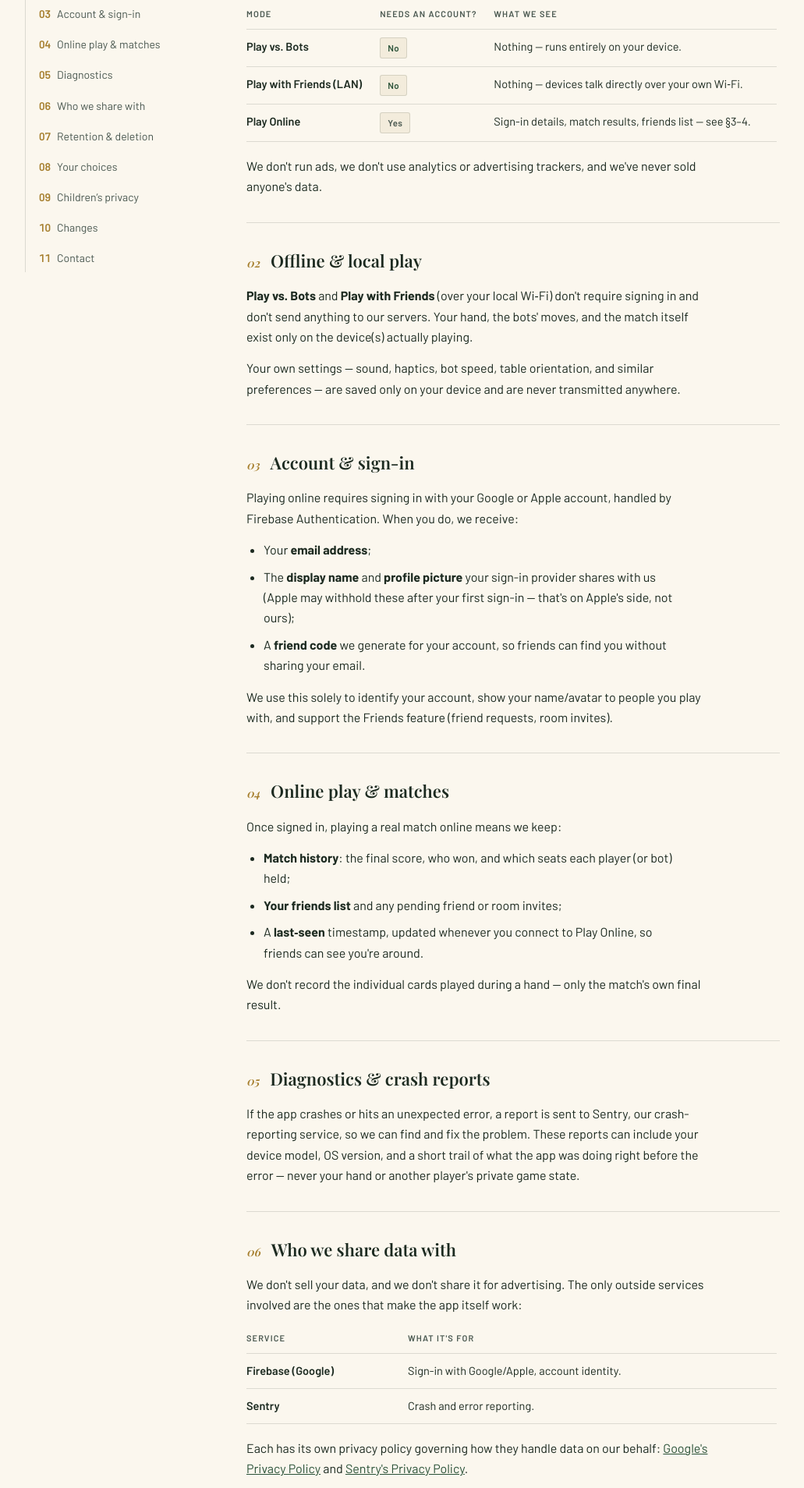
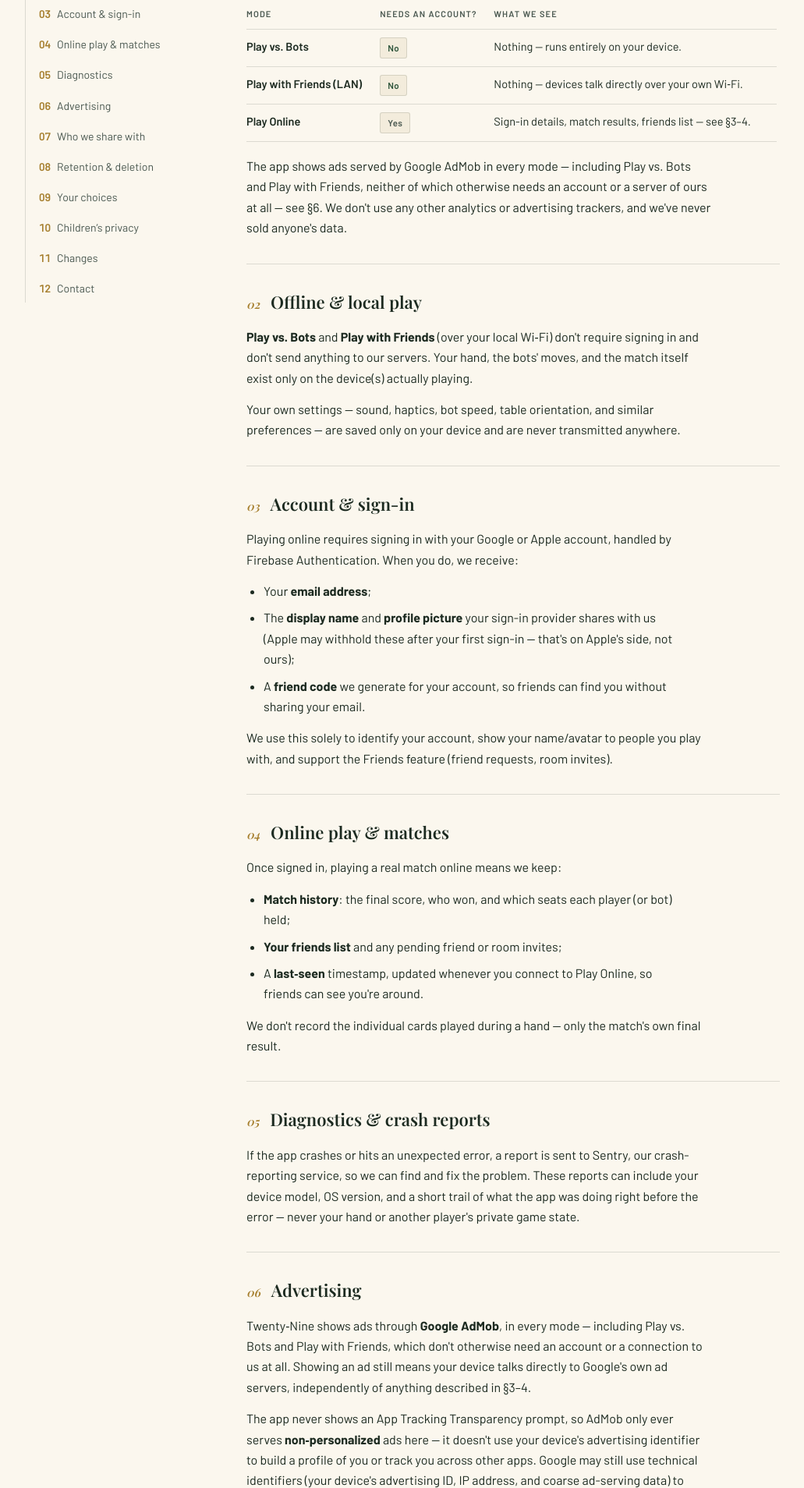
Before and after one commit to mhshuvro/twenty-nine-privacy, a plain HTML site: page index.html in a window 1280 px wide. Shown: the part 611-2519 px from the top of the page at 78% size, without its empty margins (124-1155 px from the left). Drawn offline with nearby package versions, Linux system fonts and the light colour scheme; a web font is replaced by a local one.

Commit message:
Disclose AdMob ads, in every mode, not just Play Online
The page previously stated outright "We don't run ads, we don't use
analytics or advertising trackers" — no longer true: apps/mobile added
Google AdMob (a top banner on nearly every screen, an ad band on the
live game table, an interstitial after quitting a match) this same
week. Worse than a stale headline claim: ads show in Play vs. Bots and
Play with Friends too, both of which this page's own "At a glance"
table claimed ran "entirely on your device" with no network contact at
all — that's no longer accurate either, regardless of sign-in status.

- New §6 "Advertising" — AdMob, in every mode, non-personalized only
  (no App Tracking Transparency prompt is ever shown), what Google
  itself may still see (advertising ID, IP, coarse ad-serving data)
  to actually serve/measure/fraud-check an ad.
- §1's closing claim and §7 (was §6)'s "who we share with" table
  and intro both corrected to match; Google AdMob added as its own
  row there.
- §7's Firebase row also now mentions Remote Config (the test/real ad
  toggle added this same week), not just sign-in.
- Every subsequent section renumbered (7→12), both TOC copies and
  every cross-section §N reference updated to match.

Verified: 12 open/close section tags, ids in the same order as their
numbers, every §N reference resolves to where it now actually points.

```diff
--- a/index.html
+++ b/index.html
@@ -339,12 +339,13 @@
       <li><a href="#account"><span class="num">03</span>Account &amp; sign-in</a></li>
       <li><a href="#online-play"><span class="num">04</span>Online play &amp; matches</a></li>
       <li><a href="#diagnostics"><span class="num">05</span>Diagnostics &amp; crash reports</a></li>
-      <li><a href="#sharing"><span class="num">06</span>Who we share data with</a></li>
-      <li><a href="#retention"><span class="num">07</span>Retention &amp; deletion</a></li>
-      <li><a href="#choices"><span class="num">08</span>Your choices</a></li>
-      <li><a href="#children"><span class="num">09</span>Children&#8217;s privacy</a></li>
-      <li><a href="#changes"><span class="num">10</span>Changes to this policy</a></li>
-      <li><a href="#contact"><span class="num">11</span>Contact</a></li>
+      <li><a href="#advertising"><span class="num">06</span>Advertising</a></li>
+      <li><a href="#sharing"><span class="num">07</span>Who we share data with</a></li>
+      <li><a href="#retention"><span class="num">08</span>Retention &amp; deletion</a></li>
+      <li><a href="#choices"><span class="num">09</span>Your choices</a></li>
+      <li><a href="#children"><span class="num">10</span>Children&#8217;s privacy</a></li>
+      <li><a href="#changes"><span class="num">11</span>Changes to this policy</a></li>
+      <li><a href="#contact"><span class="num">12</span>Contact</a></li>
     </ol>
   </details>
 
@@ -356,12 +357,13 @@
       <li><a href="#account"><span class="num">03</span>Account &amp; sign-in</a></li>
       <li><a href="#online-play"><span class="num">04</span>Online play &amp; matches</a></li>
       <li><a href="#diagnostics"><span class="num">05</span>Diagnostics</a></li>
-      <li><a href="#sharing"><span class="num">06</span>Who we share with</a></li>
-      <li><a href="#retention"><span class="num">07</span>Retention &amp; deletion</a></li>
-      <li><a href="#choices"><span class="num">08</span>Your choices</a></li>
-      <li><a href="#children"><span class="num">09</span>Children&#8217;s privacy</a></li>
-      <li><a href="#changes"><span class="num">10</span>Changes</a></li>
-      <li><a href="#contact"><span class="num">11</span>Contact</a></li>
+      <li><a href="#advertising"><span class="num">06</span>Advertising</a></li>
+      <li><a href="#sharing"><span class="num">07</span>Who we share with</a></li>
+      <li><a href="#retention"><span class="num">08</span>Retention &amp; deletion</a></li>
+      <li><a href="#choices"><span class="num">09</span>Your choices</a></li>
+      <li><a href="#children"><span class="num">10</span>Children&#8217;s privacy</a></li>
+      <li><a href="#changes"><span class="num">11</span>Changes</a></li>
+      <li><a href="#contact"><span class="num">12</span>Contact</a></li>
     </ol>
   </nav>
 
@@ -379,7 +381,7 @@
           </tbody>
         </table>
       </div>
-      <p>We don't run ads, we don't use analytics or advertising trackers, and we've never sold anyone's data.</p>
+      <p>The app shows ads served by Google AdMob in every mode &mdash; including Play vs. Bots and Play with Friends, neither of which otherwise needs an account or a server of ours at all &mdash; see &sect;6. We don't use any other analytics or advertising trackers, and we've never sold anyone's data.</p>
     </section>
 
     <section class="clause" id="offline-play">
@@ -415,14 +417,22 @@
       <p>If the app crashes or hits an unexpected error, a report is sent to Sentry, our crash-reporting service, so we can find and fix the problem. These reports can include your device model, OS version, and a short trail of what the app was doing right before the error &mdash; never your hand or another player's private game state.</p>
     </section>
 
+    <section class="clause" id="advertising">
+      <div class="clause-head"><span class="clause-num">06</span><h2>Advertising</h2></div>
+      <p>Twenty&#8209;Nine shows ads through <strong>Google AdMob</strong>, in every mode &mdash; including Play vs. Bots and Play with Friends, which don't otherwise need an account or a connection to us at all. Showing an ad still means your device talks directly to Google's own ad servers, independently of anything described in &sect;3&ndash;4.</p>
+      <p>The app never shows an App Tracking Transparency prompt, so AdMob only ever serves <strong>non&#8209;personalized</strong> ads here &mdash; it doesn't use your device's advertising identifier to build a profile of you or track you across other apps. Google may still use technical identifiers (your device's advertising ID, IP address, and coarse ad-serving data) to serve an ad, measure whether it was shown, and guard against fraud &mdash; standard for any app that shows ads at all, not something specific to how Twenty&#8209;Nine is built.</p>
+      <p>Google's own policies cover exactly what AdMob does with this data: <a href="https://policies.google.com/privacy" target="_blank" rel="noopener">Google's Privacy Policy</a> and <a href="https://policies.google.com/technologies/ads" target="_blank" rel="noopener">how Google uses information from sites and apps that use its services</a>.</p>
+    </section>
+
     <section class="clause" id="sharing">
-      <div class="clause-head"><span class="clause-num">06</span><h2>Who we share data with</h2></div>
-      <p>We don't sell your data, and we don't share it for advertising. The only outside services involved are the ones that make the app itself work:</p>
+      <div class="clause-head"><span class="clause-num">07</span><h2>Who we share data with</h2></div>
+      <p>We don't sell your data. The outside services involved are the ones that make the app itself work, including the ads described in &sect;6:</p>
       <div class="table-scroll">
         <table class="data-table">
           <thead><tr><th>Service</th><th>What it's for</th></tr></thead>
           <tbody>
-            <tr><td>Firebase (Google)</td><td>Sign-in with Google/Apple, account identity.</td></tr>
+            <tr><td>Firebase (Google)</td><td>Sign-in with Google/Apple, account identity, and remote app configuration.</td></tr>
+            <tr><td>Google AdMob</td><td>Shows ads &mdash; see &sect;6.</td></tr>
             <tr><td>Sentry</td><td>Crash and error reporting.</td></tr>
           </tbody>
         </table>
@@ -431,32 +441,32 @@
     </section>
 
     <section class="clause" id="retention">
-      <div class="clause-head"><span class="clause-num">07</span><h2>Retention &amp; deletion</h2></div>
-      <p>We keep your account and match history for as long as your account exists, so your friends list and history stay intact between sessions. You can request deletion of your account and associated data at any time &mdash; see &sect;11 for how to reach us.</p>
+      <div class="clause-head"><span class="clause-num">08</span><h2>Retention &amp; deletion</h2></div>
+      <p>We keep your account and match history for as long as your account exists, so your friends list and history stay intact between sessions. You can request deletion of your account and associated data at any time &mdash; see &sect;12 for how to reach us.</p>
       <div class="callout">This section describes the current, honest state of the app. If in-app self-service deletion is added later, this page should be updated to point to it directly.</div>
     </section>
 
     <section class="clause" id="choices">
-      <div class="clause-head"><span class="clause-num">08</span><h2>Your choices</h2></div>
+      <div class="clause-head"><span class="clause-num">09</span><h2>Your choices</h2></div>
       <ul>
-        <li>You can play entirely offline (vs. bots or over LAN) without ever creating an account or sending us anything.</li>
+        <li>You can play entirely offline (vs. bots or over LAN) without ever creating an account or sending us anything &mdash; Google AdMob is the one exception, per &sect;6.</li>
         <li>You can sign out of your account at any time from the app's own settings.</li>
-        <li>You can ask us to delete your account and the data tied to it &mdash; contact details are in &sect;11.</li>
+        <li>You can ask us to delete your account and the data tied to it &mdash; contact details are in &sect;12.</li>
       </ul>
     </section>
 
     <section class="clause" id="children">
-      <div class="clause-head"><span class="clause-num">09</span><h2>Children&#8217;s privacy</h2></div>
+      <div class="clause-head"><span class="clause-num">10</span><h2>Children&#8217;s privacy</h2></div>
       <p>Twenty&#8209;Nine is not directed at children under 13, and we don't knowingly collect personal information from them. If you believe a child has provided us with personal information, contact us and we'll remove it.</p>
     </section>
 
     <section class="clause" id="changes">
-      <div class="clause-head"><span class="clause-num">10</span><h2>Changes to this policy</h2></div>
+      <div class="clause-head"><span class="clause-num">11</span><h2>Changes to this policy</h2></div>
       <p>If this policy changes in a meaningful way, we'll update the date at the top of this page. Continuing to use Twenty&#8209;Nine after a change means you accept the updated policy.</p>
     </section>
 
     <section class="clause" id="contact">
-      <div class="clause-head"><span class="clause-num">11</span><h2>Contact</h2></div>
+      <div class="clause-head"><span class="clause-num">12</span><h2>Contact</h2></div>
       <p>Questions about this policy, or a request to access or delete your data, can be sent to <a href="mailto:mainul.hasan.shuvro@gmail.com">mainul.hasan.shuvro@gmail.com</a>.</p>
     </section>
 
```
